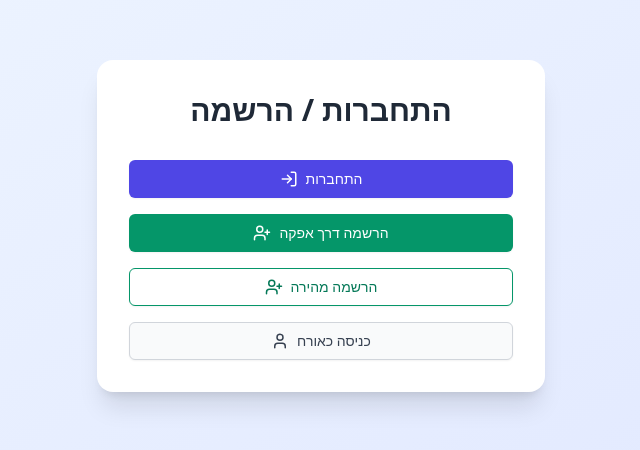
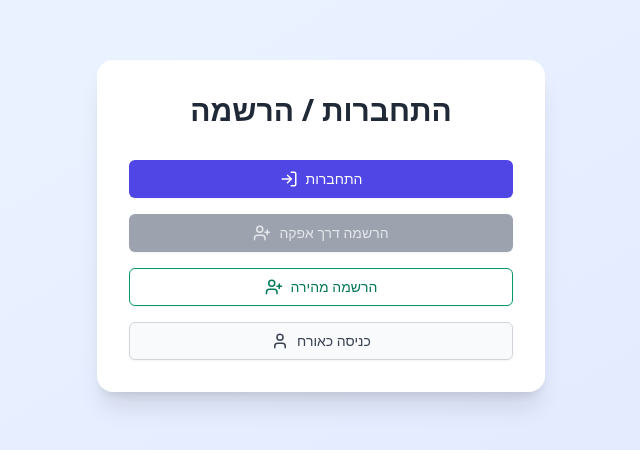
Before and after one commit to RoySegal1/Calander_V1, a React (Vite) app in the folder Front/: page / in a window 1280 px wide. Shown: the part 174-624 px from the top of the page, without its empty margins (319-959 px from the left). Built offline with nearby package versions, Linux system fonts and the light colour scheme.

Commit message:
commented out Signup thorugh afeka since its taking a long time

```diff
--- a/Front/src/components/LoginPage.tsx
+++ b/Front/src/components/LoginPage.tsx
@@ -16,7 +16,7 @@ export default function LoginPage({ onLogin, onGuestLogin, onSignup,onSignupLigh
   const [usernameErrorMessage, setusernameErrorMessage] = useState<string | null>(null);
   const [passwordErrorMessage, setPasswordErrorMessage] = useState<string | null>(null);
   const [mode, setMode] = useState<'select' | 'login' | 'signup'| 'signupLight'>('select');
-  const [showSignupInfo, setShowSignupInfo] = useState(false);
+  // const [showSignupInfo, setShowSignupInfo] = useState(false); // Commented out for future use
 
   const departments = [
     'מדעי המחשב',
@@ -62,18 +62,20 @@ export default function LoginPage({ onLogin, onGuestLogin, onSignup,onSignupLigh
     }
   };
 
-  const handleSignupClick = () => {
-    setShowSignupInfo(true);
-  };
+  // Commented out for future use when afeka signup is ready
+  // const handleSignupClick = () => {
+  //   setShowSignupInfo(true);
+  // };
+
   const handleSignupLightClick = () => {
     setMode('signupLight');
   };
 
-
-  const handleSignupConfirm = () => {
-    setShowSignupInfo(false);
-    setMode('signup');
-  };
+  // Commented out for future use when afeka signup is ready
+  // const handleSignupConfirm = () => {
+  //   setShowSignupInfo(false);
+  //   setMode('signup');
+  // };
 
   return (
     <div className="min-h-screen bg-gradient-to-br from-blue-50 to-indigo-100 flex items-center justify-center p-4">
@@ -92,13 +94,16 @@ export default function LoginPage({ onLogin, onGuestLogin, onSignup,onSignupLigh
               התחברות
             </button>
 
-            <button
-              onClick={handleSignupClick}
-              className="w-full flex justify-center items-center gap-2 bg-emerald-600 py-2 px-4 border border-transparent rounded-md shadow-sm text-sm font-medium text-white hover:bg-emerald-700 focus:outline-none focus:ring-2 focus:ring-offset-2 focus:ring-emerald-500"
-            >
-              <UserPlus size={18} />
-              הרשמה דרך אפקה
-            </button>
+            <div className="relative">
+              <button
+                disabled
+                // onClick={handleSignupClick} // Commented out - will be enabled when afeka integration is ready
+                className="w-full flex justify-center items-center gap-2 bg-gray-400 py-2 px-4 border border-transparent rounded-md shadow-sm text-sm font-medium text-gray-200 cursor-not-allowed"
+              >
+                <UserPlus size={18} />
+                הרשמה דרך אפקה
+              </button>
+            </div>
 
 
             <button
@@ -209,7 +214,8 @@ export default function LoginPage({ onLogin, onGuestLogin, onSignup,onSignupLigh
           </form>
         )}
 
-        {/* Signup Information Modal */}
+        {/* Commented out for future use when afeka signup is ready */}
+        {/*
         {showSignupInfo && (
           <div className="fixed inset-0 bg-black bg-opacity-50 flex items-center justify-center z-50">
             <div className="bg-white p-6 rounded-lg max-w-md w-full">
@@ -246,6 +252,7 @@ export default function LoginPage({ onLogin, onGuestLogin, onSignup,onSignupLigh
             </div>
           </div>
         )}
+        */}
       </div>
     </div>
   );
```
